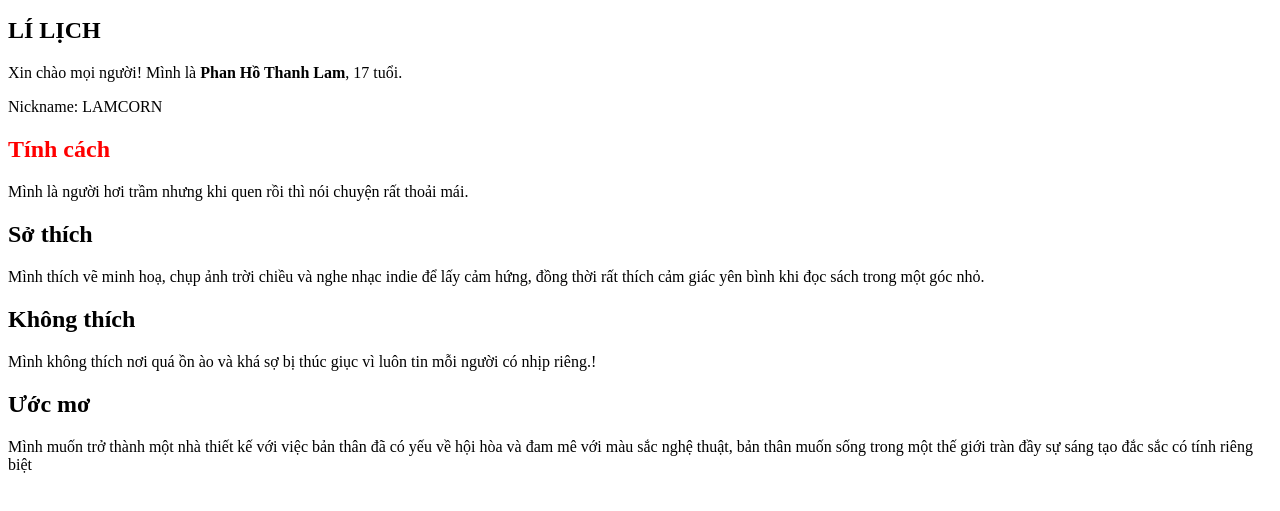
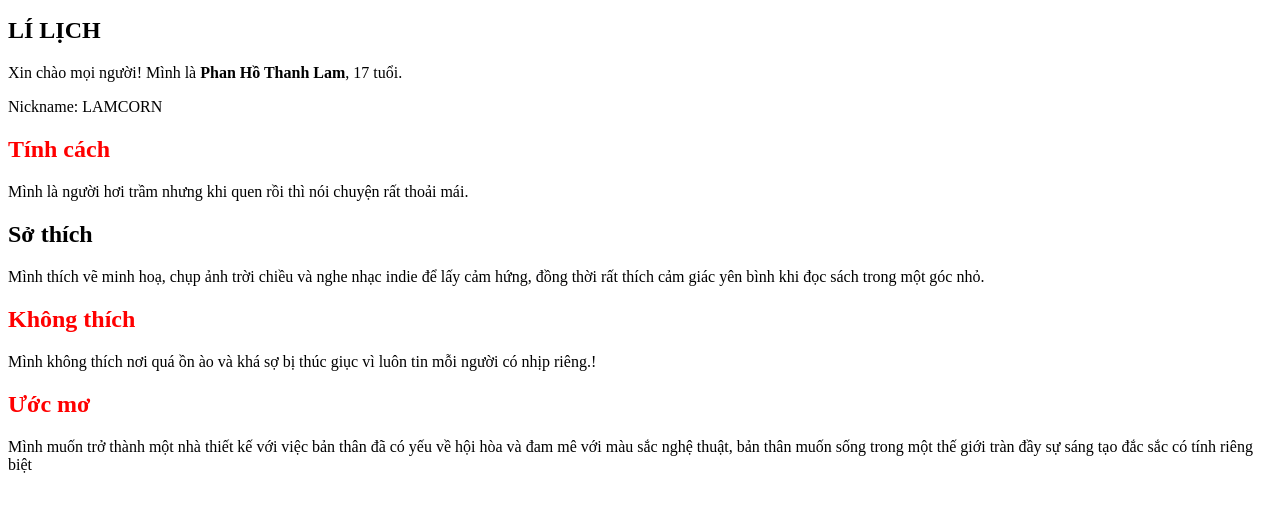
Before and after one commit to LamCorn67/lamcorn1, a plain HTML site: page index.html in a window 1280 px wide. Shown: the part 69-580 px from the top of the page. Drawn offline with Linux system fonts and the light colour scheme.

Commit message:
Update index.html

```diff
--- a/index.html
+++ b/index.html
@@ -12,10 +12,10 @@
       Mình là người hơi trầm nhưng khi quen rồi thì nói chuyện rất thoải mái.
     <h2> Sở thích </h2>
       Mình thích vẽ minh hoạ, chụp ảnh trời chiều và nghe nhạc indie để lấy cảm hứng, đồng thời rất thích cảm giác yên bình khi đọc sách trong một góc nhỏ.
-    <h2> Không thích </h2>
-    Mình không thích nơi quá ồn ào và khá sợ bị thúc giục vì luôn tin mỗi người có nhịp riêng.!
-    <h2>Ước mơ</h2>
-    Mình muốn trở thành một nhà thiết kế với việc bản thân đã có yếu về hội hòa và đam mê với màu sắc nghệ thuật, bản thân muốn sống trong một thế giới tràn đầy sự sáng tạo đắc sắc có tính riêng biệt
+    <h2 style="color: red"> Không thích </h2>
+      Mình không thích nơi quá ồn ào và khá sợ bị thúc giục vì luôn tin mỗi người có nhịp riêng.!
+    <h2 style="color: red">Ước mơ</h2>
+      Mình muốn trở thành một nhà thiết kế với việc bản thân đã có yếu về hội hòa và đam mê với màu sắc nghệ thuật, bản thân muốn sống trong một thế giới tràn đầy sự sáng tạo đắc sắc có tính riêng biệt
   </body>
   </html>
 </p>
```
